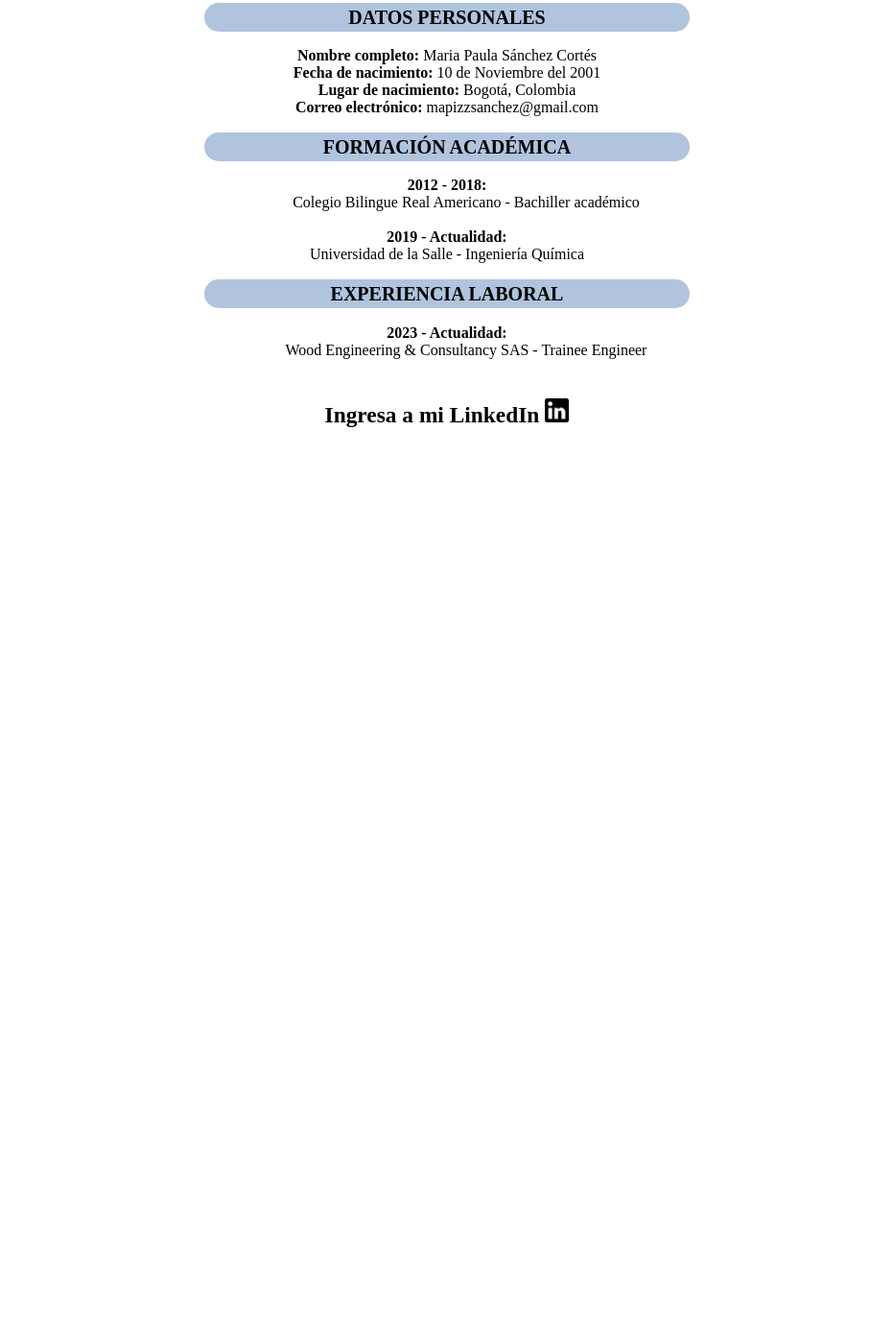
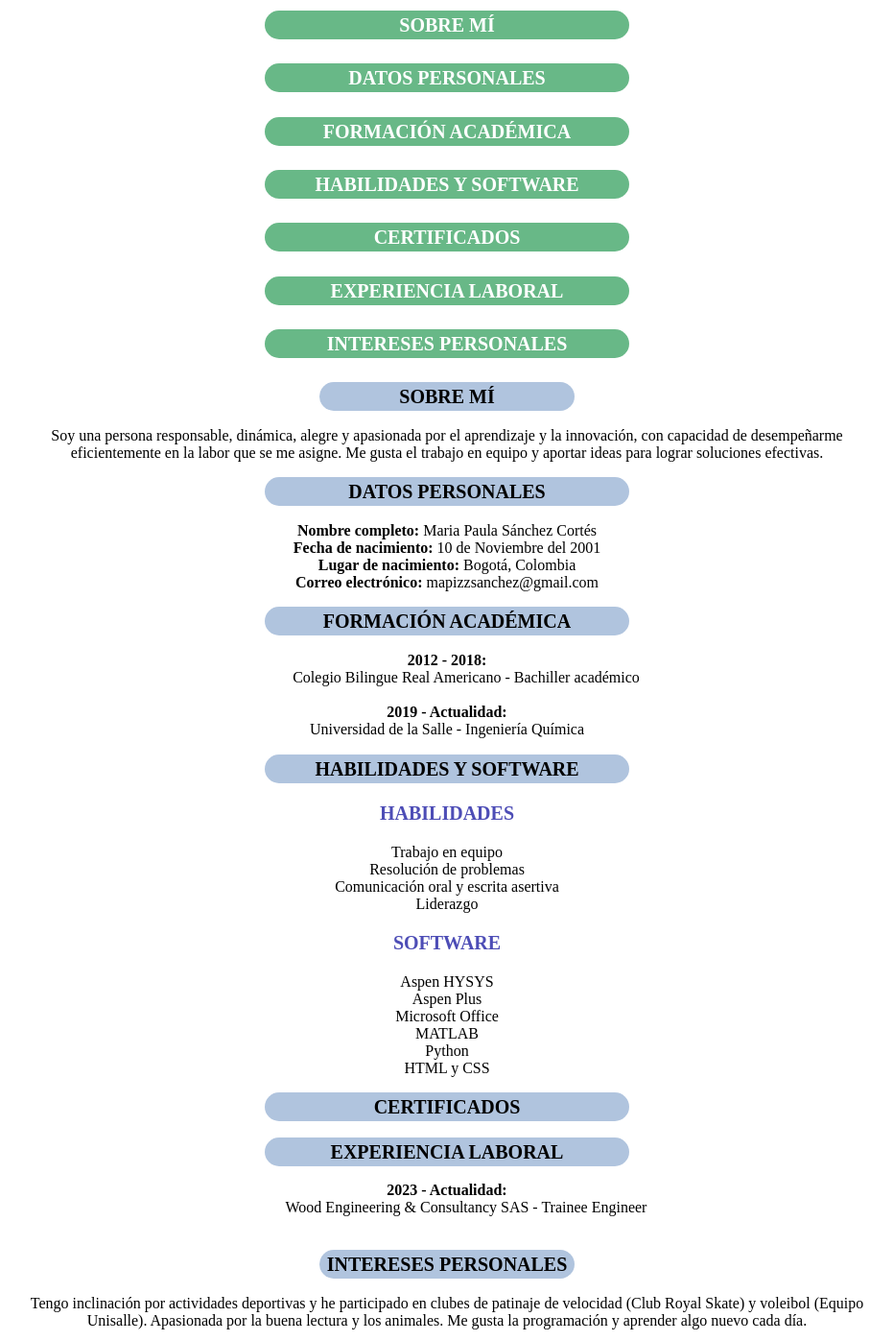
Before and after one commit to MariaPaulaaaa/CV_MariaPaula, a plain HTML site: page index.html in a window 1280 px wide. Shown: the part 303-1700 px from the top of the page at 96% size, without its empty margins (174-1105 px from the left). Before the commit the page ends 800 px from the top, so only its background shows below. Drawn offline with Linux system fonts and the light colour scheme.

Commit message:
New sections

```diff
--- a/css/curriculum.css
+++ b/css/curriculum.css
@@ -8,7 +8,7 @@ header {
     display: flex;
 }
 
-div {
+.Titulo {
     font-size: 25px;
     font-weight: bold;
     background-color: rgba(176, 196, 222, 0.9);
@@ -17,9 +17,37 @@ div {
     margin-bottom: 0.02%;
 }
 
+.div-Indice {
+    margin-left: 35%;
+    margin-right: 35%;
+    background-color: rgb(104, 184, 135);
+    line-height: 30px;
+    margin-top: 2%;
+    margin-bottom: 2%;
+    border-radius: 25px;
+}
+
+.a-Indice {
+    font-weight: bold;
+    color: white;
+    font-size: 20px;
+    text-align: center;
+    text-decoration: none;
+}
+
+.section-SobreMi {
+    margin-left: 15%;
+    margin-right: 15%;
+}
+
+.section-InteresesPersonales {
+    margin-left: 15%;
+    margin-right: 15%;
+}
+
 h2 {
-    margin-left: 30%;
-    margin-right: 30%;
+    margin-left: 35%;
+    margin-right: 35%;
     font-size: 20px;
     background-color: rgb(176, 196, 222);
     line-height: 30px;
@@ -27,9 +55,16 @@ h2 {
     text-align: center;
 }
 
+h3 {
+    font-size: 20px;
+    color: rgb(77, 77, 182);
+    text-align: center;
+}
+
 main {
     text-align: center;
 }
+
 footer {
     font-size: 20px;
     color: black;
@@ -40,7 +75,3 @@ footer {
 .Logo {
     width: 2%;
 }
-
-p{
-    text-indent: 5em;
-}
--- a/index.html
+++ b/index.html
@@ -7,12 +7,29 @@
 
     <header>
         <img src="img\Foto.jfif" class="foto" alt="Maria Paula Sánchez">
-        <div> CURRICULUM VITAE MARIA PAULA SANCHEZ CORTES <div>
+        <div class="Titulo"> CURRICULUM VITAE MARIA PAULA SANCHEZ CORTES <div>
     </header>
 
     <main>
+        <section class="Indice">
+            <div class="div-Indice"><a class="a-Indice" href="#SobreMi"> SOBRE MÍ </a></div>
+            <div class="div-Indice"><a class="a-Indice" href="#DatosPersonales"> DATOS PERSONALES </a></div>
+            <div class="div-Indice"><a class="a-Indice" href="#FormacionAcademica"> FORMACIÓN ACADÉMICA </a></div>
+            <div class="div-Indice"><a class="a-Indice" href="#Habilidades"> HABILIDADES Y SOFTWARE  </a></div>
+            <div class="div-Indice"><a class="a-Indice" href="#Certificados"> CERTIFICADOS </a></div>
+            <div class="div-Indice"><a class="a-Indice" href="#ExpericenciaLaboral"> EXPERIENCIA LABORAL </a></div>
+            <div class="div-Indice"><a class="a-Indice" href="#InteresesPersonales"> INTERESES PERSONALES </a></div>
+        </section>
+
+        <section class="section-SobreMi">
+            <h2 id="SobreMi"> SOBRE MÍ </h2>
+            <p> Soy una persona responsable, dinámica, alegre y apasionada por el aprendizaje y la innovación, con capacidad de
+                desempeñarme eficientemente en la labor que se me asigne. Me gusta el trabajo en equipo y aportar ideas para lograr
+                soluciones efectivas. </p>
+        </section>
+
         <section>
-        <h2> DATOS PERSONALES </h2>
+            <h2 id="DatosPersonales"> DATOS PERSONALES </h2>
             <b> Nombre completo: </b> Maria Paula Sánchez Cortés <br>
             <b> Fecha de nacimiento: </b> 10 de Noviembre del 2001 <br>
             <b> Lugar de nacimiento: </b> Bogotá, Colombia <br>
@@ -20,7 +37,7 @@
         </section>
 
         <section>
-        <h2> FORMACIÓN ACADÉMICA </h2>
+            <h2 id="FormacionAcademica"> FORMACIÓN ACADÉMICA </h2>
             <dl>
                 <dt> <b> 2012 - 2018: </b> </dt>
                 <dd> Colegio Bilingue Real Americano - Bachiller académico </dd> <br>
@@ -30,11 +47,38 @@
         </section>
 
         <section>
-        <h2> EXPERIENCIA LABORAL </h2>
+            <h2 id="Habilidades"> HABILIDADES Y SOFTWARE </h2>
+            <h3> HABILIDADES </h3>
+            <div> Trabajo en equipo </div>
+            <div> Resolución de problemas </div>
+            <div> Comunicación oral y escrita asertiva </div>
+            <div> Liderazgo </div>
+            <h3> SOFTWARE </h3>
+            <div> Aspen HYSYS </div>
+            <div> Aspen Plus </div>
+            <div> Microsoft Office </div>
+            <div> MATLAB </div>
+            <div> Python </div>
+            <div> HTML y CSS </div>
+        </section>
+
+        <section>
+            <h2 id="Certificados"> CERTIFICADOS </h2>
+
+        </section>
+
+        <section>
+            <h2 id="ExperienciaLaboral"> EXPERIENCIA LABORAL </h2>
             <dl>
                 <dt> <b> 2023 - Actualidad: </b> </dt>
                 <dd> Wood Engineering & Consultancy SAS - Trainee Engineer </dd> <br>
             </dl>
+        </section>
+
+        <section class="section-InteresesPersonales">
+            <h2 id="InteresesPersonales"> INTERESES PERSONALES </h2>
+            <p> Tengo inclinación por actividades deportivas y he participado en clubes de patinaje de velocidad (Club Royal Skate) y voleibol (Equipo
+                Unisalle). Apasionada por la buena lectura y los animales. Me gusta la programación y aprender algo nuevo cada día. </p>
         </section>
     </main>
 
```
Lines whose indentation alone changed are shown as unchanged.
